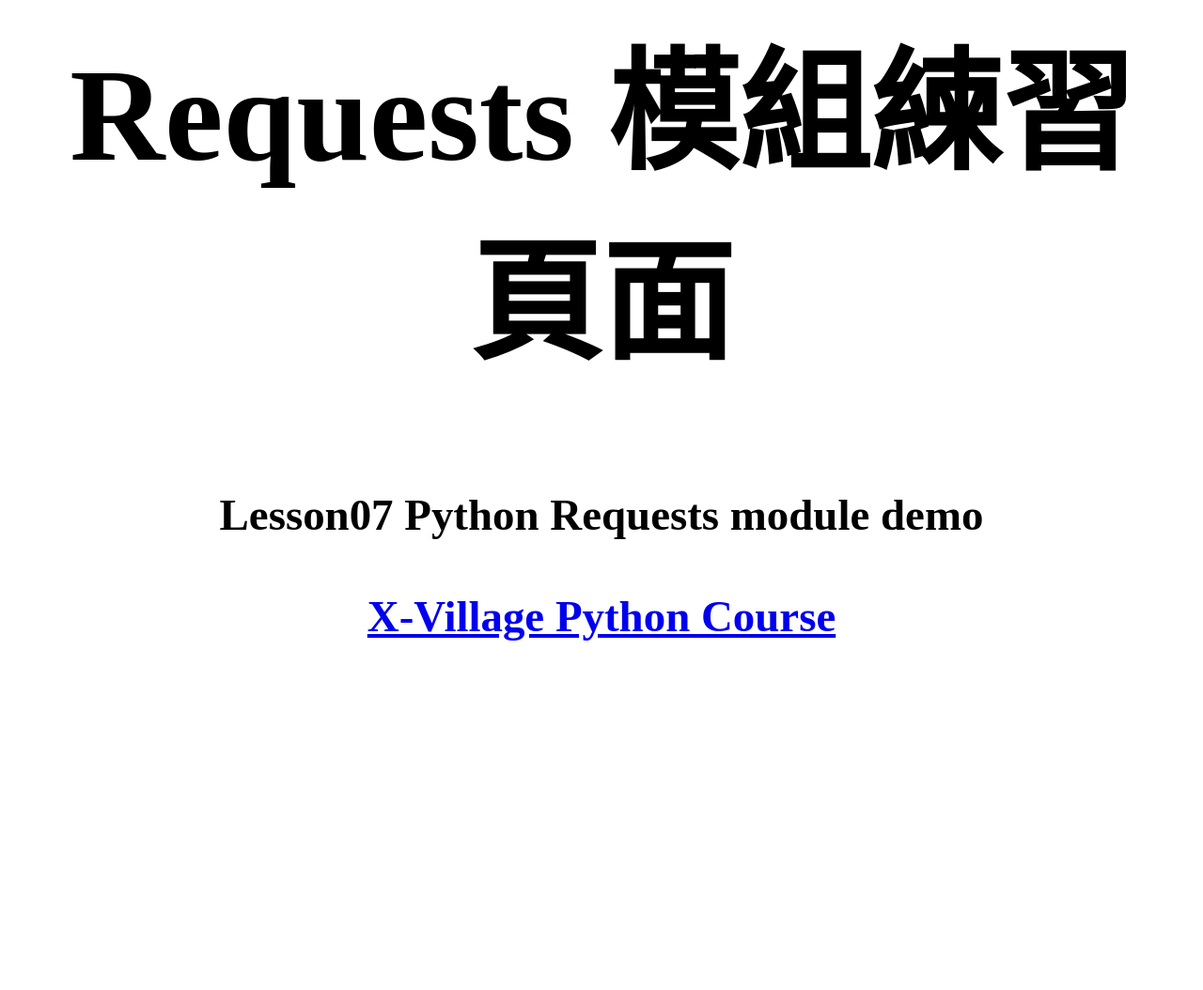
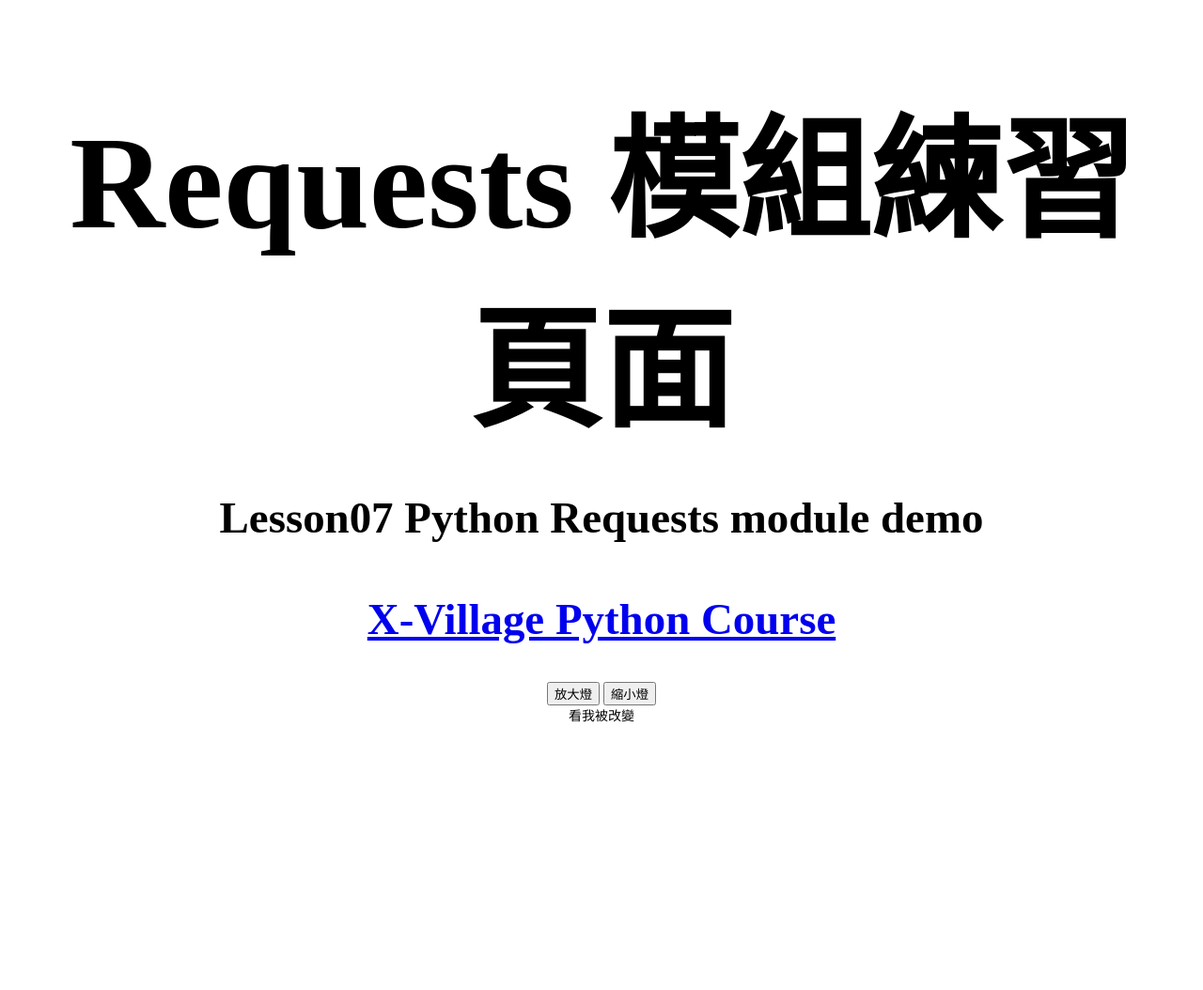
Before and after one commit to dianshan14/X-village_course-design, a plain HTML site: page index.html in a window 1280 px wide. Shown: the whole page at 94% size. Before the commit the page ends 847 px from the top, so only its background shows below. Drawn offline with Linux system fonts and the light colour scheme.

Commit message:
update demo website

```diff
--- a/index.html
+++ b/index.html
@@ -1,4 +1,5 @@
-<html xmlns="http://www.w3.org/1999/xhtml" lang="zh-TW">
+<!DOCTYPE html>
+<html lang="zh-TW">
 <head>
 	<title>X-Village Requests</title>
 </head>
@@ -13,11 +14,55 @@
 		<br>
 		<br>
 		<a href="https://github.com/x-village/python-course">X-Village Python Course</a>
-        <br>
-		<br>
       </h6>
     </div>
-    <div style="text-align:center;" class="deco form-group">
+    <div style="text-align:center; displa: flex;">
+		<input type="button" value="放大燈" onclick="bigger();">
+		<input type="button" value="縮小燈" onclick="smaller();">
+	</div>
+    <div style="text-align:center; display: flex; ">
+		<div id="bigger" onclick="bigger();"></div>
+		<div id="changed" style="font-size: 14px;">看我被改變</div>
+		<div id="smaller" onclick="smaller();"></div>
     </div>
   </div>
+
+  <style>
+	#page-title {
+		margin-top: 80px;
+		margin-bottom: 0px;
+	}
+
+	#page-introduction {
+		margin-top: 40px;
+		margin-bottom: 40px;
+	}
+
+	#bigger, #smaller, #changed {
+		height: 300px;
+	}
+
+	#bigger {
+		flex: 0 0 40%;
+	}
+	#changed {
+		flex: 1 0 20%;
+	}
+	#smaller {
+		flex: 0 0 40%;
+	}
+  </style>
+
+  <script>
+	function bigger(){
+		console.log("放大");
+		var size = +document.getElementById("changed").style.fontSize.replace("px", "");
+		document.getElementById("changed").style.fontSize = (size+12) + "px";
+	}
+	function smaller(){
+		console.log("縮小");
+		var size = +document.getElementById("changed").style.fontSize.replace("px", "");
+		document.getElementById("changed").style.fontSize = (size-12) + "px";
+	}
+  </script>
 </body></html>
```
Also changed, not shown: 1 other file.
